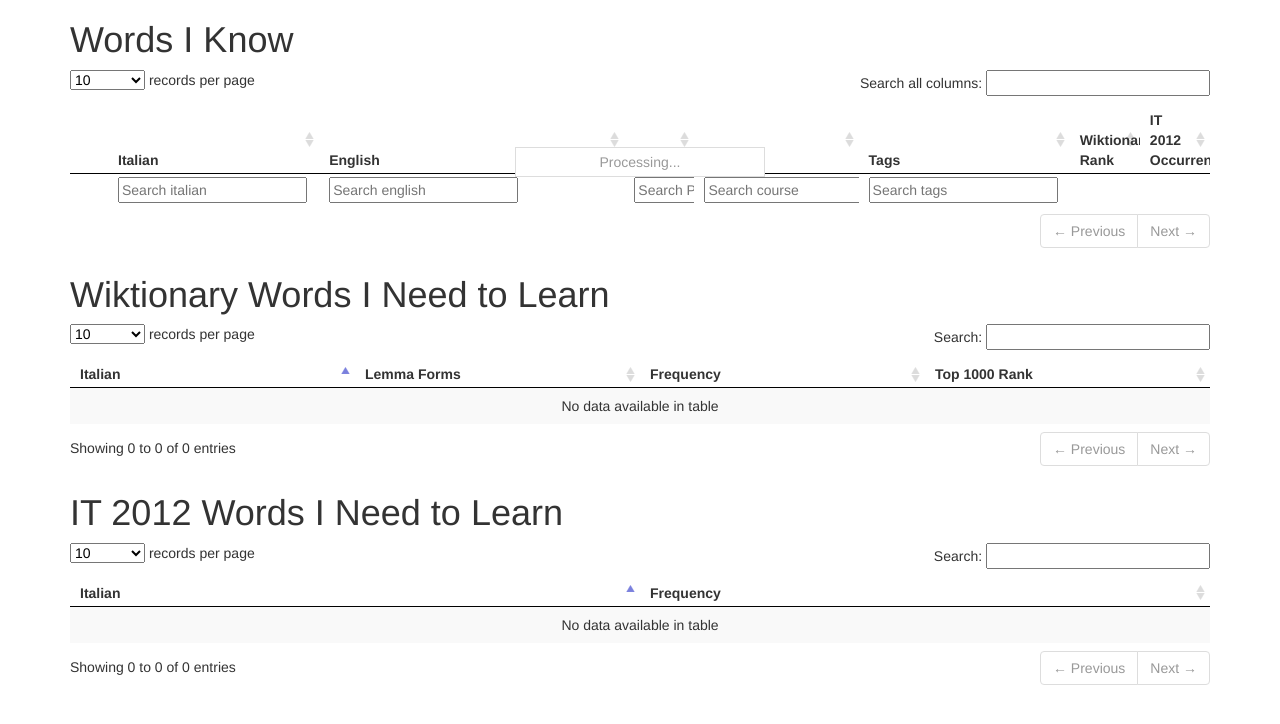
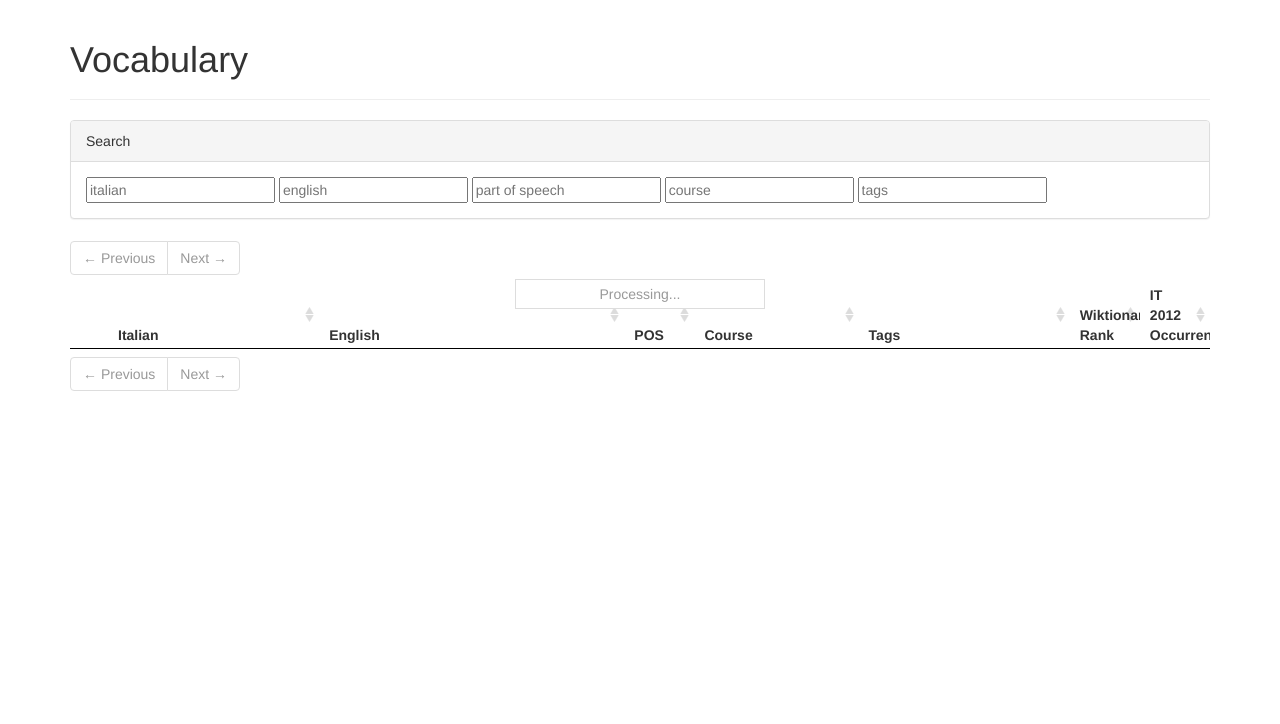
Before and after one commit to hammer/lltools, a Flask app: page / in a window 1280 px wide. Shown: the top 724 px of the page. Run offline with Flask 2, Linux system fonts and the light colour scheme; data that the repository does not hold is empty; some libraries are stand-ins or nearby versions.

Commit message:
Move the search boxes around a bit and stop displaying the word frequency lists (for now).

```diff
--- a/lltools_web/static/css/lltools_web.css
+++ b/lltools_web/static/css/lltools_web.css
@@ -2,3 +2,10 @@ table { table-layout: fixed; }
 table th, table td { overflow: hidden; }
 
 .dataTables_processing { padding: 4px 0 2px 0; }
+
+div.dataTables_paginate { float: left; }
+div.dataTables_info { float: right; }
+
+div#search_things.well {
+ background-color: white;
+}
--- a/lltools_web/static/js/lltools_web.js
+++ b/lltools_web/static/js/lltools_web.js
@@ -60,8 +60,10 @@ $(document).ready(function() {
     "bProcessing": true,
     "bServerSide": true,
     "bSortClasses": false,
+    "iDisplayLength": 20,
     "oLanguage": {"sSearch": "Search all columns:"},
     "sAjaxSource": "vocabulary",
+    "sDom": '<"top"ip>rt<"bottom"ip><"clear">',
     "aoColumns": [
       {"mData": "delete", "sType": "string",
        "sWidth": "10px", "bSortable": false, "bSearchable": false},
@@ -125,11 +127,7 @@ $(document).ready(function() {
 	"type": "autocomplete",
 	"autocomplete": {
 	  source: "vocabulary",
-	  autoFocus: true,
-	  messages: {
-	    noResults: '',
-	    results: function() {}
-	  }
+	  autoFocus: true
 	},
         "callback": function(sValue, y) {
 	  var oTable = $('#things').dataTable();
@@ -150,39 +148,16 @@ $(document).ready(function() {
   });
 
   // Per-column filtering
-  var tfoot = '<tfoot><tr>' +
-      '<th rowspan="1" colspan="1"></th>' +
-      '<th rowspan="1" colspan="1"><input type="text" name="italian" placeholder="Search italian" class="search_init"></th>' +
-      '<th rowspan="1" colspan="1"><input type="text" name="english" placeholder="Search english" class="search_init"></th>' +
-      '<th rowspan="1" colspan="1"><input type="text" name="pos" placeholder="Search POS" class="search_init"></th>' +
-      '<th rowspan="1" colspan="1"><input type="text" name="course" placeholder="Search course" class="search_init"></th>' +
-      '<th rowspan="1" colspan="1"><input type="text" name="tags" placeholder="Search tags" class="search_init"></th>' +
-      '<th rowspan="1" colspan="1"></th>' +
-      '<th rowspan="1" colspan="1"></th>' +
-      '</tr></tfoot>';
-  $('#things').append(tfoot);
-
-  $("tfoot input").keyup(function () {
-    oTable.fnFilter(this.value, $("tfoot th").index(this.parentNode));
+  $("#search_things input").keyup(function () {
+    var displayColumns = ['delete', 'italian', 'english', 'part_of_speech', 'course',
+			   'tags', 'wiktionary_rank', 'it_2012_occurrences'];
+    var iSearchIndex = displayColumns.indexOf(this.id);
+    oTable.fnFilter(this.value, iSearchIndex);
   });
 
-
-  $('#wiktionary_unknown_words').dataTable({
-    "aoColumns": [
-      { "sType": "string" },
-      { "sType": "string" },
-      { "sType": "numeric" },
-      { "sType": "numeric" },
-    ],
-    "bSortClasses": false
-  });
-
-
-  $('#it_2012_unknown_words').dataTable({
-    "aoColumns": [
-      { "sType": "string" },
-      { "sType": "numeric" },
-    ],
-    "bSortClasses": false
+  // Autocomplete for tags
+  $("input#tags").autocomplete({
+    source: 'vocabulary',
+    autoFocus: true
   });
 });
--- a/lltools_web/templates/index.html
+++ b/lltools_web/templates/index.html
@@ -9,8 +9,20 @@
 
 {% block body %}
 <div class="container">
- <h1>Words I Know</h1>
- <table id="things" class="table table-striped">
+ <div class="page-header">
+  <h1>Vocabulary</h1>
+ </div>
+ <div id="search_things" class="panel panel-default">
+  <div class="panel-heading">Search</div>
+  <div class="panel-body">
+   <input type="text" name="italian" placeholder="italian" id="italian">
+   <input type="text" name="english" placeholder="english" id="english">
+   <input type="text" name="part_of_speech" placeholder="part of speech" id="part_of_speech">
+   <input type="text" name="course" placeholder="course" id="course">
+   <input type="text" name="tags" placeholder="tags" id="tags">
+  </div>
+ </div>
+ <table id="things" class="table table-striped table-condensed">
   <thead>
    <tr>
     <th></th>
@@ -26,46 +38,6 @@
   <tbody>
   </tbody>
  </table>
-
- <h1>Wiktionary Words I Need to Learn</h1>
- <table id="wiktionary_unknown_words" class="table table-striped">
-  <thead>
-   <tr>
-    <th>Italian</th>
-    <th>Lemma Forms</th>
-    <th>Frequency</th>
-    <th>Top 1000 Rank</th>
-   </tr>
-  </thead>
-  <tbody>
-  {% for unknown_word in wiktionary_unknown_words %}
-   <tr>
-    <td>{{unknown_word.italian}}</td>
-    <td>{{unknown_word.lemma_forms}}</td>
-    <td>{{unknown_word.occurrences}}</td>
-    <td>{{unknown_word.rank}}</td>
-   </tr>
-  {% endfor %}
-  </tbody>
- </table>
-
- <h1>IT 2012 Words I Need to Learn</h1>
- <table id="it_2012_unknown_words" class="table table-striped">
-  <thead>
-   <tr>
-    <th>Italian</th>
-    <th>Frequency</th>
-   </tr>
-  </thead>
-  <tbody>
-  {% for unknown_word in it_2012_unknown_words %}
-   <tr>
-    <td>{{unknown_word.italian}}</td>
-    <td>{{unknown_word.occurrences}}</td>
-   </tr>
-  {% endfor %}
-  </tbody>
- </table>
 </div>
 {% endblock %}
 
--- a/lltools_web/views.py
+++ b/lltools_web/views.py
@@ -37,36 +37,7 @@ def close_connection(exception):
 # Routes
 @app.route('/')
 def index():
-  cursor = get_database_connection().cursor(cursor_factory=RealDictCursor)
-
-  # Retrieve unknown words from the Wiktionary frequency list
-  cursor.execute("""\
-SELECT *
-FROM frequency_wiktionary a
-WHERE NOT EXISTS (SELECT 1
-                  FROM vocabulary b
-                  WHERE a.italian = b.italian_no_article
-                        OR a.lemma_forms = b.italian_no_article)
-      AND char_length(a.italian) > 2;
-""")
-  wiktionary_unknown_words = cursor.fetchall()
-
-  # Retrieve unknown words from the it 2012 frequency list
-  cursor.execute("""\
-SELECT *
-FROM frequency_it_2012 a
-WHERE NOT EXISTS (SELECT 1
-                  FROM vocabulary b
-                  WHERE a.italian = b.italian_no_article)
-      AND char_length(a.italian) > 2
-LIMIT 1000;
-""")
-  it_2012_unknown_words = cursor.fetchall()
-
-  # Render template
-  return render_template('index.html',
-                         wiktionary_unknown_words=wiktionary_unknown_words,
-                         it_2012_unknown_words=it_2012_unknown_words)
+  return render_template('index.html')
 
 
 # API endpoint for vocabulary table, since it's getting big
```
